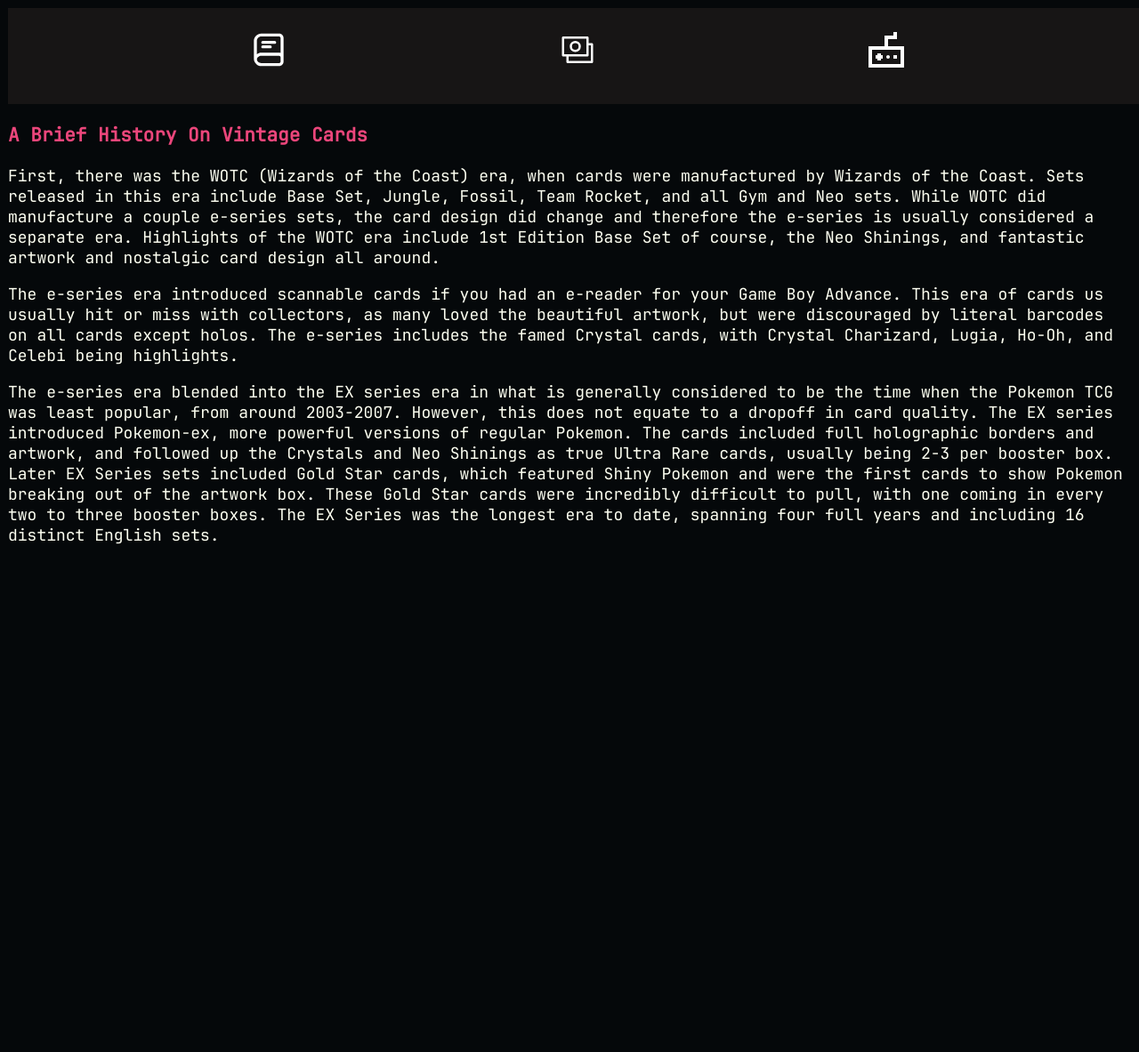
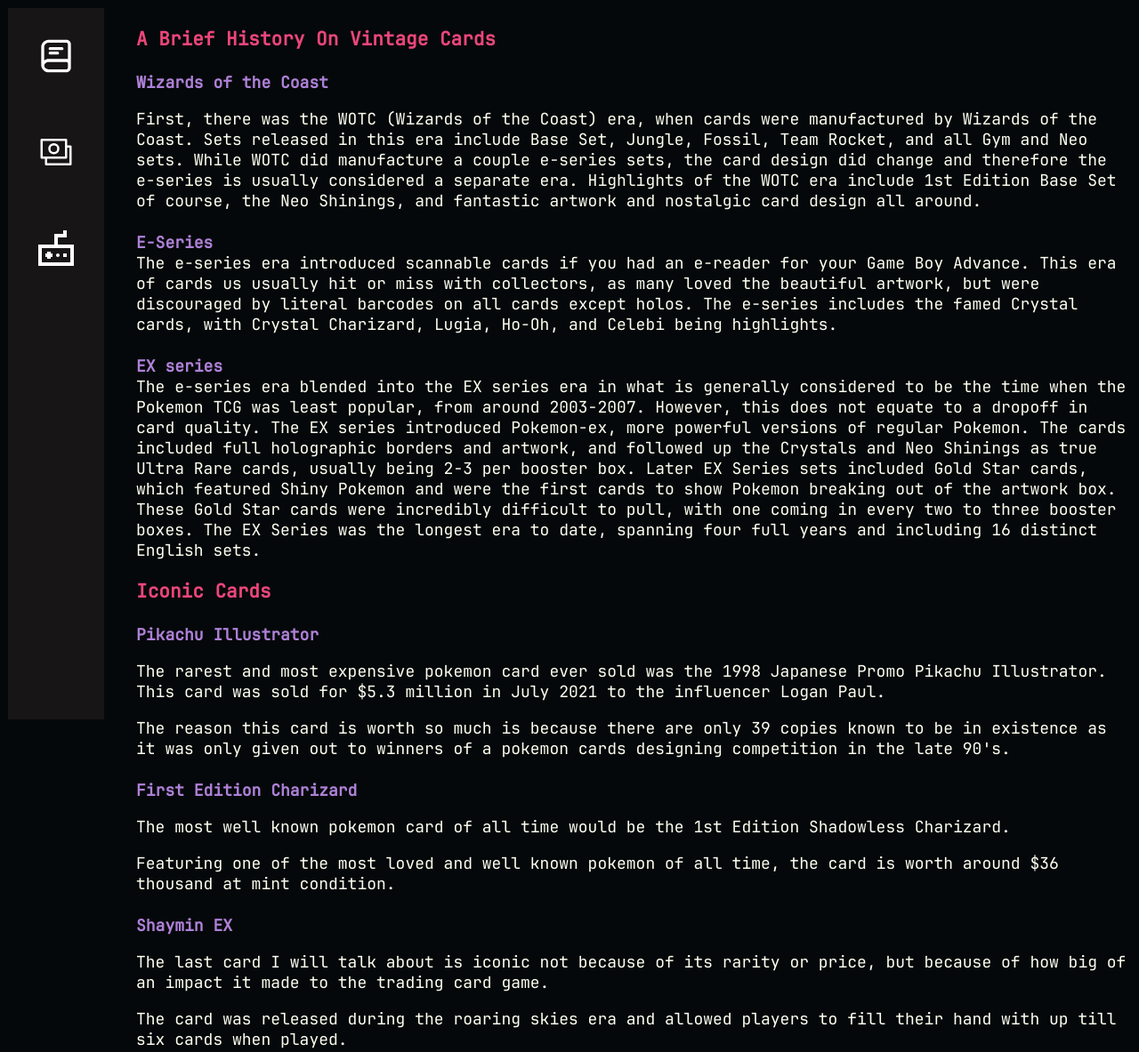
Before and after one commit to TurtleCrusher47/TurtleCrusher47.github.io, a plain HTML site: page index.html in a window 1280 px wide. Shown: the whole page at 89% size. Before the commit the page ends 800 px from the top, so only its background shows below. Drawn offline with Linux system fonts and the light colour scheme.

Commit message:
Content and subheaders

```diff
--- a/css/style.css
+++ b/css/style.css
@@ -14,7 +14,8 @@ html {
     font-family: JetBrains Mono;
     --color-primary: #FDFFF1;
     --color-background: #05080A;
-    --color-header: color: #EB467B;
+    --color-header: #EB467B;
+    --color-navbar: #171515;
 }
 
 /* 1px invisible border to prevent margin collapsing */
@@ -24,16 +25,13 @@ body {
     border: 1px solid var(--color-background);
 }
 
-main {
-    margin-top: 1rem;
+h3 {
+    color: #EB467B;
 }
 
-nav {
-
-}
-
-h3 {
-    color: #EB467B;
+h4 {
+    color: #AE81D8;
+    margin-bottom: 0;
 }
 
 /* #region scrollbar */
@@ -50,21 +48,78 @@ body::-webkit-scrollbar-thumb {
 }
 /* #endregion */
 
+@keyframes link-text-anim {
+    0% {color: var(--color-navbar);}
+    99% {color: var(--color-navbar);}
+    100% {color: var(--color-primary);}
+}
+
+/* For PC (only pc should have hover)*/
+@media screen and (min-width: 800px) {
+    main {
+        margin-left: 8rem;
+    }
+
+    .navbar {
+        width: 6rem;
+        height: 100vh;
+        position: fixed;
+        background-color: #171515;
+        transition: width 300ms ease;
+    }
+
+    .navbar:hover {
+        width: 15rem;
+    }
+
+    .navbar:hover .link-text {
+        display: block;
+    }
+
+    .navbar-nav {
+        display: flex;
+        list-style: none;
+        padding: 0;
+        margin: 0;
+        flex-direction: column;
+        align-items: center;
+        height: 100%;
+    }
+
+    .nav-item {
+        width: 100%;
+    }
+
+    .nav-link {
+        display: flex;
+        align-items: center;
+        height: 6rem;
+        color: var(--color-primary);
+        text-decoration: none;
+    }
+
+    .link-text {
+        display:none;
+        margin-left: 1rem;
+    }
+
+    .nav-link svg {
+        min-width: 3rem;
+        margin: 0 1.5rem 0 1.5rem;
+    }
+}
+
+/* For mobile */
+@media screen and (max-width: 799px) {
+    main {
+        margin-top: 1rem;
+    }
+
     .navbar {
         width: 100vw;
         height: 6rem;
-    background-color: #171515;
-    transition: height 300ms ease;
-}
-
-/* expanding the nav bar when hovering it */
-.navbar:hover {
-    height: 8rem;
-}
-
-/* making the text visible when hovering it */
-.navbar:hover .link-text {
-    display: block;
+        background-color: var(--color-navbar);
+        transition: height 500ms ease;
     }
 
     .navbar-nav {
@@ -91,13 +146,27 @@ body::-webkit-scrollbar-thumb {
         text-decoration: none;
     }
 
+    /* expanding the nav bar when hovering it */
+    .navbar:hover {
+        height: 8rem;
+    }
+
+    /* making the text visible when hovering it */
+    .navbar:hover .link-text {
+        display: block;
+    }
+
     .link-text {
-    display:none;
+        display: none;
         margin-top: 0.5rem 0 0 0;
         font-size: 20px;
+        color: var(--color-primary);
+        animation-name: link-text-anim;
+        animation-duration: 200ms;
     }
 
     .nav-link svg {
         min-height: 2rem;
         margin: 1.5rem 0 1.5rem 0;
     }
+}
--- a/index.html
+++ b/index.html
@@ -5,13 +5,16 @@
     <title>title</title>
     <link rel="stylesheet" href="css/style.css"/>
     <script src="js/javascript.js" defer ></script>
+
+    <link rel="stylesheet" href="../css/style.css">
+    <meta name="viewport" content="width=device-width, initial-scale=1.0">
 </head>
 
 <body>
     <nav class="navbar">
         <ul class="navbar-nav">
             <li class="nav-item">
-                <a href="#" class="nav-link">
+                <a href="#History" class="nav-link">
                     <svg width="40px" height="40px" viewBox="0 0 24 24" fill="none" xmlns="http://www.w3.org/2000/svg">
                         <path d="M7 7C7 6.44772 7.44772 6 8 6H16C16.5523 6 17 6.44772 17 7C17 7.55228 16.5523 8 16 8H8C7.44772 8 7 7.55228 7 7Z" fill="#FFFFFF"/>
                         <path d="M8 9C7.44772 9 7 9.44771 7 10C7 10.5523 7.44772 11 8 11H13C13.5523 11 14 10.5523 14 10C14 9.44771 13.5523 9 13 9H8Z" fill="#FFFFFF"/>
@@ -21,13 +24,13 @@
                 </a>
             </li>
             <li class="nav-item">
-                <a href="#" class="nav-link">
+                <a href="#Iconic-Cards" class="nav-link">
                     <svg width="40px" height="40px" viewBox="0 0 1024 1024" xmlns="http://www.w3.org/2000/svg"><path fill="#FFFFFF" d="M256 640v192h640V384H768v-64h150.976c14.272 0 19.456 1.472 24.64 4.288a29.056 29.056 0 0 1 12.16 12.096c2.752 5.184 4.224 10.368 4.224 24.64v493.952c0 14.272-1.472 19.456-4.288 24.64a29.056 29.056 0 0 1-12.096 12.16c-5.184 2.752-10.368 4.224-24.64 4.224H233.024c-14.272 0-19.456-1.472-24.64-4.288a29.056 29.056 0 0 1-12.16-12.096c-2.688-5.184-4.224-10.368-4.224-24.576V640h64z"/><path fill="#FFFFFF" d="M768 192H128v448h640V192zm64-22.976v493.952c0 14.272-1.472 19.456-4.288 24.64a29.056 29.056 0 0 1-12.096 12.16c-5.184 2.752-10.368 4.224-24.64 4.224H105.024c-14.272 0-19.456-1.472-24.64-4.288a29.056 29.056 0 0 1-12.16-12.096C65.536 682.432 64 677.248 64 663.04V169.024c0-14.272 1.472-19.456 4.288-24.64a29.056 29.056 0 0 1 12.096-12.16C85.568 129.536 90.752 128 104.96 128h685.952c14.272 0 19.456 1.472 24.64 4.288a29.056 29.056 0 0 1 12.16 12.096c2.752 5.184 4.224 10.368 4.224 24.64z"/><path fill="#FFFFFF" d="M448 576a160 160 0 1 1 0-320 160 160 0 0 1 0 320zm0-64a96 96 0 1 0 0-192 96 96 0 0 0 0 192z"/></svg>
                     <span class="link-text">cards</span>
                 </a>
             </li>
             <li class="nav-item">
-                <a href="#" class="nav-link">
+                <a href="Card-Game" class="nav-link">
                     <svg width="40px" height="40px" viewBox="0 0 20 20" version="1.1" xmlns="http://www.w3.org/2000/svg" xmlns:xlink="http://www.w3.org/1999/xlink">
                         <g id="Page-1" stroke="none" stroke-width="1" fill="none" fill-rule="evenodd">
                             <g id="Dribbble-Light-Preview" transform="translate(-140.000000, -4719.000000)" fill="#000000">
@@ -45,9 +48,9 @@
     </nav>
 
     <main>
-        <h3>A Brief History On Vintage Cards</h3>
-
-        <p id="heh">
+        <h3 id="History">A Brief History On Vintage Cards</h3>
+        <h4>Wizards of the Coast</h4>
+        <p>
             First, there was the WOTC (Wizards of the Coast) era,
             when cards were manufactured by Wizards of the Coast.
             Sets released in this era include Base Set, Jungle,
@@ -60,6 +63,7 @@
             design all around.
         </p>
         <p>
+            <h4>E-Series</h4>
             The e-series era introduced scannable cards if you had an
             e-reader for your Game Boy Advance. This era of cards us usually
             hit or miss with collectors, as many loved the beautiful artwork,
@@ -69,6 +73,7 @@
             highlights.
         </p>
         <p>
+            <h4>EX series</h4>
             The e-series era blended into the EX series era in what
             is generally considered to be the time when the Pokemon TCG
             was least popular, from around 2003-2007. However, this does
@@ -85,6 +90,49 @@
             to date, spanning four full years and including 16 distinct
             English sets.
         </p>
+
+        <!-- Iconic Cards -->
+        <h3 id="Iconic-Cards">Iconic Cards</h3>
+        <!-- Pikachu Illustrator -->
+        <h4>Pikachu Illustrator</h4>
+        <p>
+            The rarest and most expensive pokemon card ever sold was the 1998
+            Japanese Promo Pikachu Illustrator. This card was sold for $5.3 million
+            in July 2021 to the influencer Logan Paul.
+        </p>
+
+        <p>
+            The reason this card is worth so much is because there are only 39 copies
+            known to be in existence as it was only given out to winners of a pokemon cards
+            designing competition in the late 90's.
+        </p>
+        <!-- First Edition Base Set Shadowless Charizard -->
+        <h4>First Edition Charizard</h4>
+        <p>
+            The most well known pokemon card of all time would be the 1st Edition
+            Shadowless Charizard.
+        </p>
+
+        <p>
+            Featuring one of the most loved and well known pokemon of all time,
+            the card is worth around $36 thousand at mint condition.
+        </p>
+        <!-- Shaymin EX -->
+        <h4>Shaymin EX</h4>
+        <p>
+            The last card I will talk about is iconic not because of its rarity or price,
+            but because of how big of an impact it made to the trading card game.
+        </p>
+
+        <p>
+            The card was released during the roaring skies era and allowed players to fill
+            their hand with up till six cards when played.
+        </p>
+
+        <h3 id="Card-Game"></h3>
+        <p>
+
+        </p>
     </main>
 </body>
 
```
Lines whose indentation alone changed are shown as unchanged.
